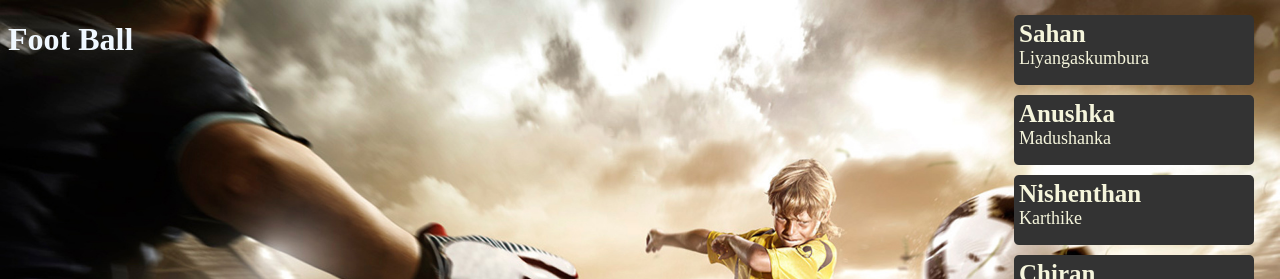
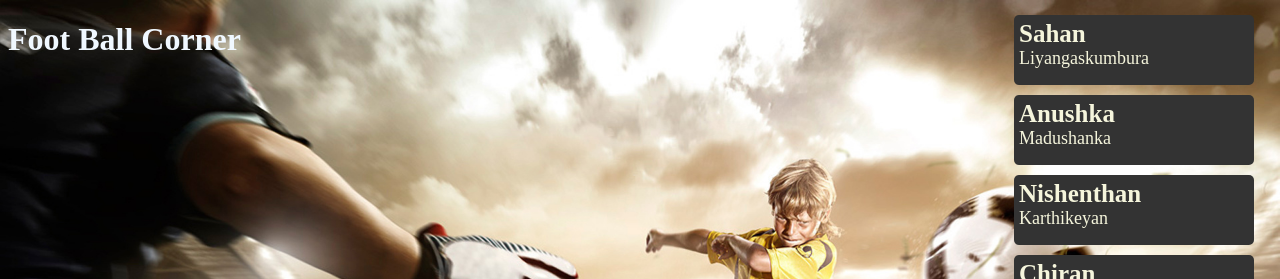
Before and after one commit to Nisheanthan/WebGroupCoursework, a plain HTML site: page Student 1/WebC_Grp_std01.html in a window 1280 px wide. Shown: the top 279 px of the page. Drawn offline with Linux system fonts and the light colour scheme.

Commit message:
change only the name

```diff
--- a/Student 1/WebC_Grp_std01.html
+++ b/Student 1/WebC_Grp_std01.html
@@ -11,7 +11,7 @@
 </head>
 
 <body>
-    <h1>Foot Ball</h1>
+    <h1>Foot Ball Corner</h1>
     <div class="name_Set">
         <div class="names">Sahan
             <div class="secound_name">Liyangaskumbura</div>
@@ -20,7 +20,7 @@
             <div class="secound_name">Madushanka</div>
         </div>
         <div class="names">Nishenthan
-            <div class="secound_name">Karthike</div>
+            <div class="secound_name">Karthikeyan</div>
         </div>
         <div class="names">Chiran
             <div class="secound_name">Ranathunga</div>
```
